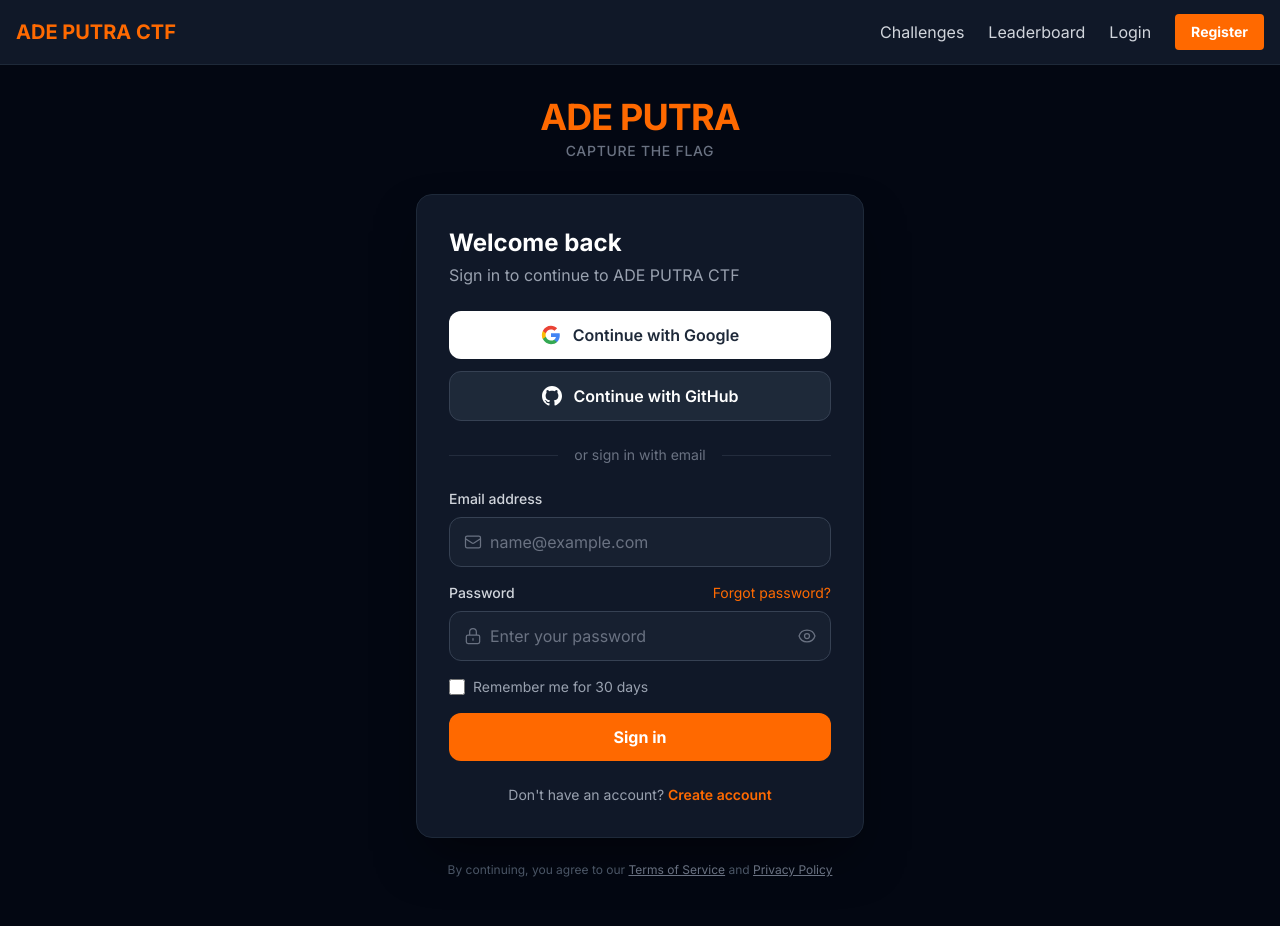
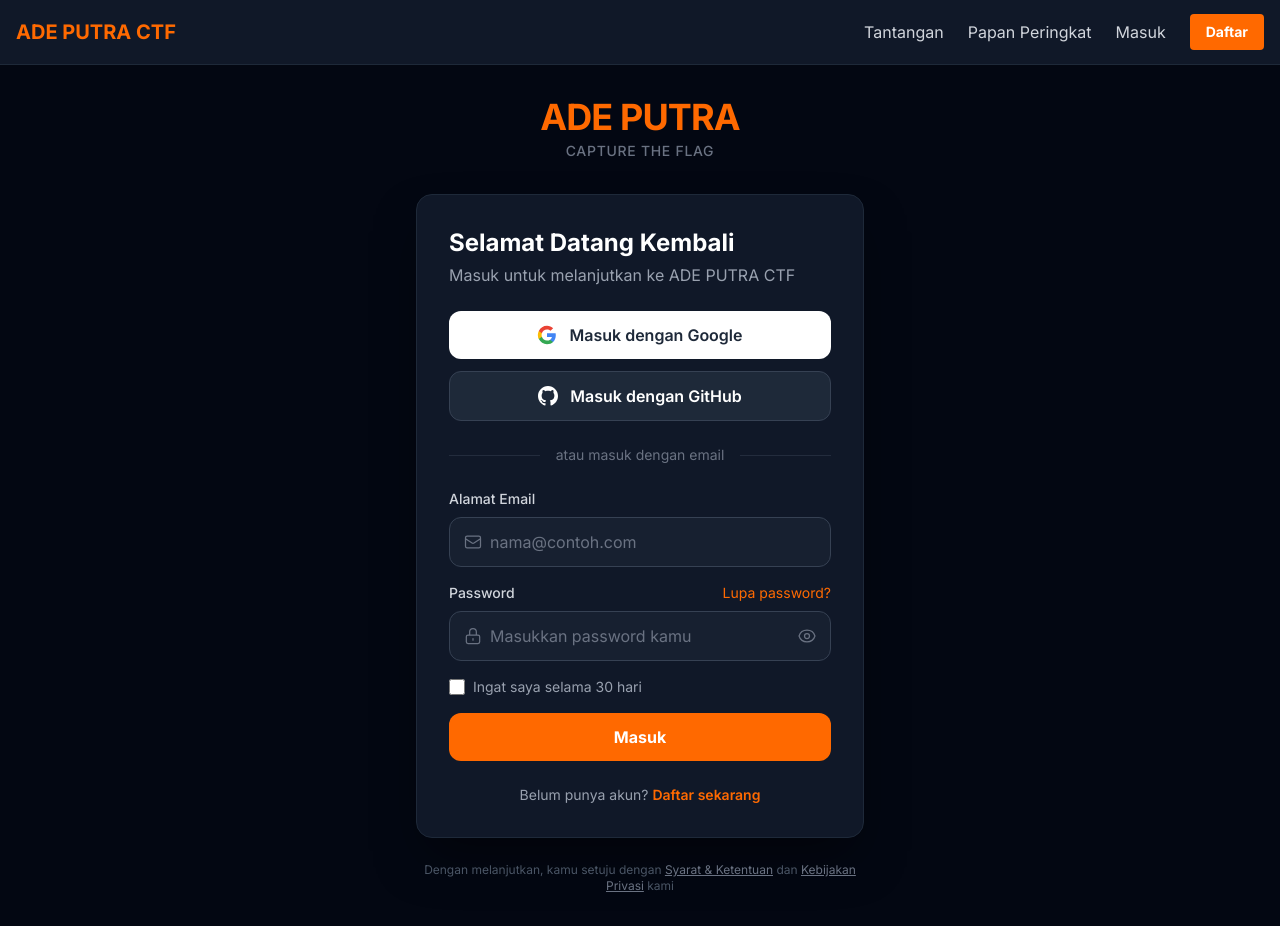
Before and after one commit to Syaptiyan/adeputra-ctf, a Next.js app: page /login in a window 1280 px wide. Built offline with nearby package versions, Linux system fonts and the light colour scheme; no server answers.

Commit message:
Update all pages to Bahasa Indonesia

```diff
--- a/src/app/login/page.tsx
+++ b/src/app/login/page.tsx
@@ -28,7 +28,7 @@ export default function Login() {
     setError('')
 
     if (!email || !password) {
-      setError('Please fill in all fields')
+      setError('Harap isi semua field')
       setLoading(false)
       return
     }
@@ -40,9 +40,9 @@ export default function Login() {
 
     if (error) {
       if (error.message.includes('Invalid login credentials')) {
-        setError('Email or password is incorrect')
+        setError('Email atau password salah')
       } else if (error.message.includes('Email not confirmed')) {
-        setError('Please verify your email first')
+        setError('Harap verifikasi email kamu terlebih dahulu')
       } else {
         setError(error.message)
       }
@@ -78,8 +78,8 @@ export default function Login() {
         </div>
 
         <div className="bg-gray-900 border border-gray-800 rounded-2xl p-8 shadow-2xl shadow-black/50">
-          <h2 className="text-2xl font-bold text-white mb-1">Welcome back</h2>
-          <p className="text-gray-400 mb-6">Sign in to continue to ADE PUTRA CTF</p>
+          <h2 className="text-2xl font-bold text-white mb-1">Selamat Datang Kembali</h2>
+          <p className="text-gray-400 mb-6">Masuk untuk melanjutkan ke ADE PUTRA CTF</p>
 
           {error && (
             <div className="bg-red-500/10 border border-red-500/30 text-red-400 p-3 rounded-xl mb-5 text-sm flex items-start gap-2.5 animate-shake">
@@ -102,7 +102,7 @@ export default function Login() {
                 <path fill="#FBBC05" d="M5.84 14.09c-.22-.66-.35-1.36-.35-2.09s.13-1.43.35-2.09V7.07H2.18C1.43 8.55 1 10.22 1 12s.43 3.45 1.18 4.93l2.85-2.22.81-.62z"/>
                 <path fill="#EA4335" d="M12 5.38c1.62 0 3.06.56 4.21 1.64l3.15-3.15C17.45 2.09 14.97 1 12 1 7.7 1 3.99 3.47 2.18 7.07l3.66 2.84c.87-2.6 3.3-4.53 6.16-4.53z"/>
               </svg>
-              Continue with Google
+              Masuk dengan Google
             </button>
 
             <button
@@ -113,7 +113,7 @@ export default function Login() {
               <svg className="w-5 h-5" fill="currentColor" viewBox="0 0 24 24">
                 <path d="M12 0c-6.626 0-12 5.373-12 12 0 5.302 3.438 9.8 8.207 11.387.599.111.793-.261.793-.577v-2.234c-3.338.726-4.033-1.416-4.033-1.416-.546-1.387-1.333-1.756-1.333-1.756-1.089-.745.083-.729.083-.729 1.205.084 1.839 1.237 1.839 1.237 1.07 1.834 2.807 1.304 3.492.997.107-.775.418-1.305.762-1.604-2.665-.305-5.467-1.334-5.467-5.931 0-1.311.469-2.381 1.236-3.221-.124-.303-.535-1.524.117-3.176 0 0 1.008-.322 3.301 1.23.957-.266 1.983-.399 3.003-.404 1.02.005 2.047.138 3.006.404 2.291-1.552 3.297-1.23 3.297-1.23.653 1.653.242 2.874.118 3.176.77.84 1.235 1.911 1.235 3.221 0 4.609-2.807 5.624-5.479 5.921.43.372.823 1.102.823 2.222v3.293c0 .319.192.694.801.576 4.765-1.589 8.199-6.086 8.199-11.386 0-6.627-5.373-12-12-12z"/>
               </svg>
-              Continue with GitHub
+              Masuk dengan GitHub
             </button>
           </div>
 
@@ -122,13 +122,13 @@ export default function Login() {
               <div className="w-full border-t border-gray-700/50"></div>
             </div>
             <div className="relative flex justify-center text-sm">
-              <span className="px-4 bg-gray-900 text-gray-500">or sign in with email</span>
+              <span className="px-4 bg-gray-900 text-gray-500">atau masuk dengan email</span>
             </div>
           </div>
 
           <form onSubmit={handleLogin} className="space-y-4">
             <div>
-              <label className="block text-sm font-medium text-gray-300 mb-2">Email address</label>
+              <label className="block text-sm font-medium text-gray-300 mb-2">Alamat Email</label>
               <div className="relative">
                 <div className="absolute inset-y-0 left-0 pl-3.5 flex items-center pointer-events-none">
                   <svg className="w-5 h-5 text-gray-500" fill="none" stroke="currentColor" viewBox="0 0 24 24">
@@ -140,7 +140,7 @@ export default function Login() {
                   value={email}
                   onChange={(e) => setEmail(e.target.value)}
                   className="w-full bg-gray-800/50 border border-gray-700 rounded-xl pl-10 pr-4 py-3 text-white placeholder-gray-500 focus:outline-none focus:border-orange-500 focus:ring-2 focus:ring-orange-500/20 transition-all duration-200"
-                  placeholder="name@example.com"
+                  placeholder="nama@contoh.com"
                   autoComplete="email"
                   required
                 />
@@ -151,7 +151,7 @@ export default function Login() {
               <div className="flex items-center justify-between mb-2">
                 <label className="block text-sm font-medium text-gray-300">Password</label>
                 <button type="button" className="text-sm text-orange-500 hover:text-orange-400 transition-colors">
-                  Forgot password?
+                  Lupa password?
                 </button>
               </div>
               <div className="relative">
@@ -165,7 +165,7 @@ export default function Login() {
                   value={password}
                   onChange={(e) => setPassword(e.target.value)}
                   className="w-full bg-gray-800/50 border border-gray-700 rounded-xl pl-10 pr-12 py-3 text-white placeholder-gray-500 focus:outline-none focus:border-orange-500 focus:ring-2 focus:ring-orange-500/20 transition-all duration-200"
-                  placeholder="Enter your password"
+                  placeholder="Masukkan password kamu"
                   autoComplete="current-password"
                   required
                 />
@@ -197,7 +197,7 @@ export default function Login() {
                 className="w-4 h-4 text-orange-500 bg-gray-800 border-gray-700 rounded focus:ring-orange-500 focus:ring-2"
               />
               <label htmlFor="remember-me" className="ml-2 text-sm text-gray-400">
-                Remember me for 30 days
+                Ingat saya selama 30 hari
               </label>
             </div>
 
@@ -212,27 +212,28 @@ export default function Login() {
                     <circle className="opacity-25" cx="12" cy="12" r="10" stroke="currentColor" strokeWidth="4"></circle>
                     <path className="opacity-75" fill="currentColor" d="M4 12a8 8 0 018-8V0C5.373 0 0 5.373 0 12h4zm2 5.291A7.962 7.962 0 014 12H0c0 3.042 1.135 5.824 3 7.938l3-2.647z"></path>
                   </svg>
-                  Signing in...
+                  Masuk...
                 </>
               ) : (
-                'Sign in'
+                'Masuk'
               )}
             </button>
           </form>
 
           <p className="text-center text-gray-400 mt-6 text-sm">
-            Don&apos;t have an account?{' '}
+            Belum punya akun?{' '}
             <Link href="/register" className="text-orange-500 hover:text-orange-400 font-semibold transition-colors">
-              Create account
+              Daftar sekarang
             </Link>
           </p>
         </div>
 
         <p className="text-center text-gray-600 text-xs mt-6">
-          By continuing, you agree to our{' '}
-          <Link href="/terms" className="text-gray-500 hover:text-gray-400 underline">Terms of Service</Link>
-          {' '}and{' '}
-          <Link href="/privacy" className="text-gray-500 hover:text-gray-400 underline">Privacy Policy</Link>
+          Dengan melanjutkan, kamu setuju dengan{' '}
+          <Link href="/terms" className="text-gray-500 hover:text-gray-400 underline">Syarat & Ketentuan</Link>
+          {' '}dan{' '}
+          <Link href="/privacy" className="text-gray-500 hover:text-gray-400 underline">Kebijakan Privasi</Link>
+          {' '}kami
         </p>
       </div>
     </div>
--- a/src/app/page.tsx
+++ b/src/app/page.tsx
@@ -8,41 +8,41 @@ export default function Home() {
           <h1 className="text-6xl font-bold text-orange-500">ADE PUTRA</h1>
           <h2 className="text-3xl font-semibold text-gray-300">Capture The Flag</h2>
           <p className="text-gray-400 max-w-md mx-auto">
-            Test your cybersecurity skills with our challenges.
-            Solve challenges, earn points, and climb the leaderboard!
+            Uji kemampuan keamanan siber kamu dengan tantangan kami.
+            Selesaikan tantangan, kumpulkan poin, dan raih peringkat tertinggi!
           </p>
         </div>
 
         <div className="flex flex-col sm:flex-row gap-4 justify-center">
           <Link href="/challenges" className="btn-primary text-lg px-8 py-3">
-            Start Hacking
+            Mulai Hacking
           </Link>
           <Link href="/leaderboard" className="btn-secondary text-lg px-8 py-3">
-            Leaderboard
+            Papan Peringkat
           </Link>
         </div>
 
         <div className="grid grid-cols-2 md:grid-cols-4 gap-6 mt-16">
           <div className="card text-center">
             <div className="text-3xl font-bold text-orange-500">6</div>
-            <div className="text-gray-400 text-sm">Categories</div>
+            <div className="text-gray-400 text-sm">Kategori</div>
           </div>
           <div className="card text-center">
             <div className="text-3xl font-bold text-orange-500">10+</div>
-            <div className="text-gray-400 text-sm">Challenges</div>
+            <div className="text-gray-400 text-sm">Tantangan</div>
           </div>
           <div className="card text-center">
             <div className="text-3xl font-bold text-orange-500">3</div>
-            <div className="text-gray-400 text-sm">Difficulty Levels</div>
+            <div className="text-gray-400 text-sm">Tingkat Kesulitan</div>
           </div>
           <div className="card text-center">
             <div className="text-3xl font-bold text-orange-500">APCTF</div>
-            <div className="text-gray-400 text-sm">Flag Format</div>
+            <div className="text-gray-400 text-sm">Format Flag</div>
           </div>
         </div>
 
         <div className="mt-16 space-y-4">
-          <h3 className="text-xl font-semibold text-gray-300">Categories</h3>
+          <h3 className="text-xl font-semibold text-gray-300">Kategori</h3>
           <div className="flex flex-wrap justify-center gap-3">
             {['Web', 'Crypto', 'Forensics', 'Reverse', 'OSINT', 'Misc'].map((cat) => (
               <span key={cat} className="category-badge text-sm px-4 py-2">
--- a/src/app/register/page.tsx
+++ b/src/app/register/page.tsx
@@ -43,31 +43,31 @@ export default function Register() {
     setSuccess('')
 
     if (!email || !username || !password || !confirmPassword) {
-      setError('Please fill in all fields')
+      setError('Harap isi semua field')
       setLoading(false)
       return
     }
 
     if (username.length < 3) {
-      setError('Username must be at least 3 characters')
+      setError('Username minimal 3 karakter')
       setLoading(false)
       return
     }
 
     if (!/^[a-zA-Z0-9_]+$/.test(username)) {
-      setError('Username can only contain letters, numbers, and underscores')
+      setError('Username hanya boleh huruf, angka, dan underscore')
       setLoading(false)
       return
     }
 
     if (password.length < 6) {
-      setError('Password must be at least 6 characters')
+      setError('Password minimal 6 karakter')
       setLoading(false)
       return
     }
 
     if (password !== confirmPassword) {
-      setError('Passwords do not match')
+      setError('Password tidak cocok')
       setLoading(false)
       return
     }
@@ -84,12 +84,12 @@ export default function Register() {
 
     if (authError) {
       if (authError.message.includes('already registered')) {
-        setError('This email is already registered. Try logging in instead.')
+        setError('Email ini sudah terdaftar. Coba masuk sebagai gantinya.')
       } else {
         setError(authError.message)
       }
     } else if (data.user) {
-      setSuccess('Account created successfully! Redirecting to login...')
+      setSuccess('Akun berhasil dibuat! Mengalihkan ke halaman masuk...')
       setTimeout(() => router.push('/login'), 2000)
     }
     setLoading(false)
@@ -117,10 +117,10 @@ export default function Register() {
   }
 
   const getPasswordStrengthText = () => {
-    if (passwordStrength <= 1) return 'Weak'
-    if (passwordStrength <= 2) return 'Fair'
-    if (passwordStrength <= 3) return 'Good'
-    return 'Strong'
+    if (passwordStrength <= 1) return 'Lemah'
+    if (passwordStrength <= 2) return 'Cukup'
+    if (passwordStrength <= 3) return 'Bagus'
+    return 'Kuat'
   }
 
   return (
@@ -134,8 +134,8 @@ export default function Register() {
         </div>
 
         <div className="bg-gray-900 border border-gray-800 rounded-2xl p-8 shadow-2xl shadow-black/50">
-          <h2 className="text-2xl font-bold text-white mb-1">Create account</h2>
-          <p className="text-gray-400 mb-6">Join and start solving challenges</p>
+          <h2 className="text-2xl font-bold text-white mb-1">Buat Akun</h2>
+          <p className="text-gray-400 mb-6">Bergabung dan mulai menyelesaikan tantangan</p>
 
           {error && (
             <div className="bg-red-500/10 border border-red-500/30 text-red-400 p-3 rounded-xl mb-5 text-sm flex items-start gap-2.5 animate-shake">
@@ -167,7 +167,7 @@ export default function Register() {
                 <path fill="#FBBC05" d="M5.84 14.09c-.22-.66-.35-1.36-.35-2.09s.13-1.43.35-2.09V7.07H2.18C1.43 8.55 1 10.22 1 12s.43 3.45 1.18 4.93l2.85-2.22.81-.62z"/>
                 <path fill="#EA4335" d="M12 5.38c1.62 0 3.06.56 4.21 1.64l3.15-3.15C17.45 2.09 14.97 1 12 1 7.7 1 3.99 3.47 2.18 7.07l3.66 2.84c.87-2.6 3.3-4.53 6.16-4.53z"/>
               </svg>
-              Sign up with Google
+              Daftar dengan Google
             </button>
 
             <button
@@ -178,7 +178,7 @@ export default function Register() {
               <svg className="w-5 h-5" fill="currentColor" viewBox="0 0 24 24">
                 <path d="M12 0c-6.626 0-12 5.373-12 12 0 5.302 3.438 9.8 8.207 11.387.599.111.793-.261.793-.577v-2.234c-3.338.726-4.033-1.416-4.033-1.416-.546-1.387-1.333-1.756-1.333-1.756-1.089-.745.083-.729.083-.729 1.205.084 1.839 1.237 1.839 1.237 1.07 1.834 2.807 1.304 3.492.997.107-.775.418-1.305.762-1.604-2.665-.305-5.467-1.334-5.467-5.931 0-1.311.469-2.381 1.236-3.221-.124-.303-.535-1.524.117-3.176 0 0 1.008-.322 3.301 1.23.957-.266 1.983-.399 3.003-.404 1.02.005 2.047.138 3.006.404 2.291-1.552 3.297-1.23 3.297-1.23.653 1.653.242 2.874.118 3.176.77.84 1.235 1.911 1.235 3.221 0 4.609-2.807 5.624-5.479 5.921.43.372.823 1.102.823 2.222v3.293c0 .319.192.694.801.576 4.765-1.589 8.199-6.086 8.199-11.386 0-6.627-5.373-12-12-12z"/>
               </svg>
-              Sign up with GitHub
+              Daftar dengan GitHub
             </button>
           </div>
 
@@ -187,7 +187,7 @@ export default function Register() {
               <div className="w-full border-t border-gray-700/50"></div>
             </div>
             <div className="relative flex justify-center text-sm">
-              <span className="px-4 bg-gray-900 text-gray-500">or sign up with email</span>
+              <span className="px-4 bg-gray-900 text-gray-500">atau daftar dengan email</span>
             </div>
           </div>
 
@@ -205,18 +205,18 @@ export default function Register() {
                   value={username}
                   onChange={(e) => setUsername(e.target.value.replace(/[^a-zA-Z0-9_]/g, ''))}
                   className="w-full bg-gray-800/50 border border-gray-700 rounded-xl pl-10 pr-4 py-3 text-white placeholder-gray-500 focus:outline-none focus:border-orange-500 focus:ring-2 focus:ring-orange-500/20 transition-all duration-200"
-                  placeholder="your_username"
+                  placeholder="username_kamu"
                   autoComplete="username"
                   minLength={3}
                   maxLength={20}
                   required
                 />
               </div>
-              <p className="text-xs text-gray-500 mt-1.5">Letters, numbers, and underscores only. 3-20 characters.</p>
+              <p className="text-xs text-gray-500 mt-1.5">Huruf, angka, dan underscore saja. 3-20 karakter.</p>
             </div>
 
             <div>
-              <label className="block text-sm font-medium text-gray-300 mb-2">Email address</label>
+              <label className="block text-sm font-medium text-gray-300 mb-2">Alamat Email</label>
               <div className="relative">
                 <div className="absolute inset-y-0 left-0 pl-3.5 flex items-center pointer-events-none">
                   <svg className="w-5 h-5 text-gray-500" fill="none" stroke="currentColor" viewBox="0 0 24 24">
@@ -228,7 +228,7 @@ export default function Register() {
                   value={email}
                   onChange={(e) => setEmail(e.target.value)}
                   className="w-full bg-gray-800/50 border border-gray-700 rounded-xl pl-10 pr-4 py-3 text-white placeholder-gray-500 focus:outline-none focus:border-orange-500 focus:ring-2 focus:ring-orange-500/20 transition-all duration-200"
-                  placeholder="name@example.com"
+                  placeholder="nama@contoh.com"
                   autoComplete="email"
                   required
                 />
@@ -248,7 +248,7 @@ export default function Register() {
                   value={password}
                   onChange={(e) => setPassword(e.target.value)}
                   className="w-full bg-gray-800/50 border border-gray-700 rounded-xl pl-10 pr-12 py-3 text-white placeholder-gray-500 focus:outline-none focus:border-orange-500 focus:ring-2 focus:ring-orange-500/20 transition-all duration-200"
-                  placeholder="Create a password"
+                  placeholder="Buat password"
                   autoComplete="new-password"
                   minLength={6}
                   required
@@ -288,14 +288,14 @@ export default function Register() {
                     passwordStrength <= 3 ? 'text-yellow-400' :
                     'text-green-400'
                   }`}>
-                    Password strength: {getPasswordStrengthText()}
+                    Kekuatan password: {getPasswordStrengthText()}
                   </p>
                 </div>
               )}
             </div>
 
             <div>
-              <label className="block text-sm font-medium text-gray-300 mb-2">Confirm password</label>
+              <label className="block text-sm font-medium text-gray-300 mb-2">Konfirmasi Password</label>
               <div className="relative">
                 <div className="absolute inset-y-0 left-0 pl-3.5 flex items-center pointer-events-none">
                   <svg className="w-5 h-5 text-gray-500" fill="none" stroke="currentColor" viewBox="0 0 24 24">
@@ -311,7 +311,7 @@ export default function Register() {
                       ? 'border-red-500 focus:border-red-500 focus:ring-red-500/20'
                       : 'border-gray-700 focus:border-orange-500 focus:ring-orange-500/20'
                   }`}
-                  placeholder="Confirm your password"
+                  placeholder="Konfirmasi password kamu"
                   autoComplete="new-password"
                   required
                 />
@@ -333,7 +333,7 @@ export default function Register() {
                 </button>
               </div>
               {confirmPassword && password !== confirmPassword && (
-                <p className="text-xs text-red-400 mt-1.5">Passwords do not match</p>
+                <p className="text-xs text-red-400 mt-1.5">Password tidak cocok</p>
               )}
             </div>
 
@@ -348,27 +348,28 @@ export default function Register() {
                     <circle className="opacity-25" cx="12" cy="12" r="10" stroke="currentColor" strokeWidth="4"></circle>
                     <path className="opacity-75" fill="currentColor" d="M4 12a8 8 0 018-8V0C5.373 0 0 5.373 0 12h4zm2 5.291A7.962 7.962 0 014 12H0c0 3.042 1.135 5.824 3 7.938l3-2.647z"></path>
                   </svg>
-                  Creating account...
+                  Membuat akun...
                 </>
               ) : (
-                'Create account'
+                'Buat Akun'
               )}
             </button>
           </form>
 
           <p className="text-center text-gray-400 mt-6 text-sm">
-            Already have an account?{' '}
+            Sudah punya akun?{' '}
             <Link href="/login" className="text-orange-500 hover:text-orange-400 font-semibold transition-colors">
-              Sign in
+              Masuk
             </Link>
           </p>
         </div>
 
         <p className="text-center text-gray-600 text-xs mt-6">
-          By creating an account, you agree to our{' '}
-          <Link href="/terms" className="text-gray-500 hover:text-gray-400 underline">Terms of Service</Link>
-          {' '}and{' '}
-          <Link href="/privacy" className="text-gray-500 hover:text-gray-400 underline">Privacy Policy</Link>
+          Dengan membuat akun, kamu setuju dengan{' '}
+          <Link href="/terms" className="text-gray-500 hover:text-gray-400 underline">Syarat & Ketentuan</Link>
+          {' '}dan{' '}
+          <Link href="/privacy" className="text-gray-500 hover:text-gray-400 underline">Kebijakan Privasi</Link>
+          {' '}kami
         </p>
       </div>
     </div>
--- a/src/components/Navbar.tsx
+++ b/src/components/Navbar.tsx
@@ -47,27 +47,27 @@ export default function Navbar() {
 
           <div className="hidden md:flex items-center space-x-6">
             <Link href="/challenges" className="text-gray-300 hover:text-white transition-colors">
-              Challenges
+              Tantangan
             </Link>
             <Link href="/leaderboard" className="text-gray-300 hover:text-white transition-colors">
-              Leaderboard
+              Papan Peringkat
             </Link>
             {user ? (
               <>
                 <Link href="/profile" className="text-gray-300 hover:text-white transition-colors">
-                  {username || 'Profile'}
+                  {username || 'Profil'}
                 </Link>
                 <button onClick={handleLogout} className="btn-secondary text-sm">
-                  Logout
+                  Keluar
                 </button>
               </>
             ) : (
               <>
                 <Link href="/login" className="text-gray-300 hover:text-white transition-colors">
-                  Login
+                  Masuk
                 </Link>
                 <Link href="/register" className="btn-primary text-sm">
-                  Register
+                  Daftar
                 </Link>
               </>
             )}
@@ -90,27 +90,27 @@ export default function Navbar() {
         {menuOpen && (
           <div className="md:hidden py-4 space-y-3">
             <Link href="/challenges" className="block text-gray-300 hover:text-white">
-              Challenges
+              Tantangan
             </Link>
             <Link href="/leaderboard" className="block text-gray-300 hover:text-white">
-              Leaderboard
+              Papan Peringkat
             </Link>
             {user ? (
               <>
                 <Link href="/profile" className="block text-gray-300 hover:text-white">
-                  {username || 'Profile'}
+                  {username || 'Profil'}
                 </Link>
                 <button onClick={handleLogout} className="block text-gray-300 hover:text-white">
-                  Logout
+                  Keluar
                 </button>
               </>
             ) : (
               <>
                 <Link href="/login" className="block text-gray-300 hover:text-white">
-                  Login
+                  Masuk
                 </Link>
                 <Link href="/register" className="block text-gray-300 hover:text-white">
-                  Register
+                  Daftar
                 </Link>
               </>
             )}
```
